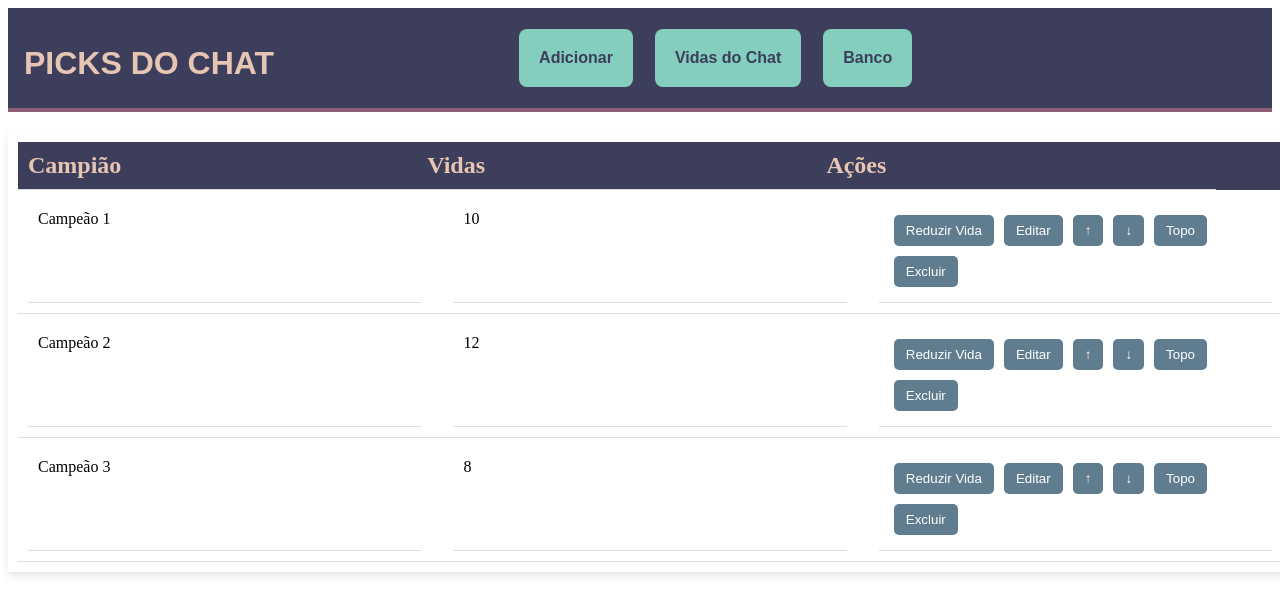
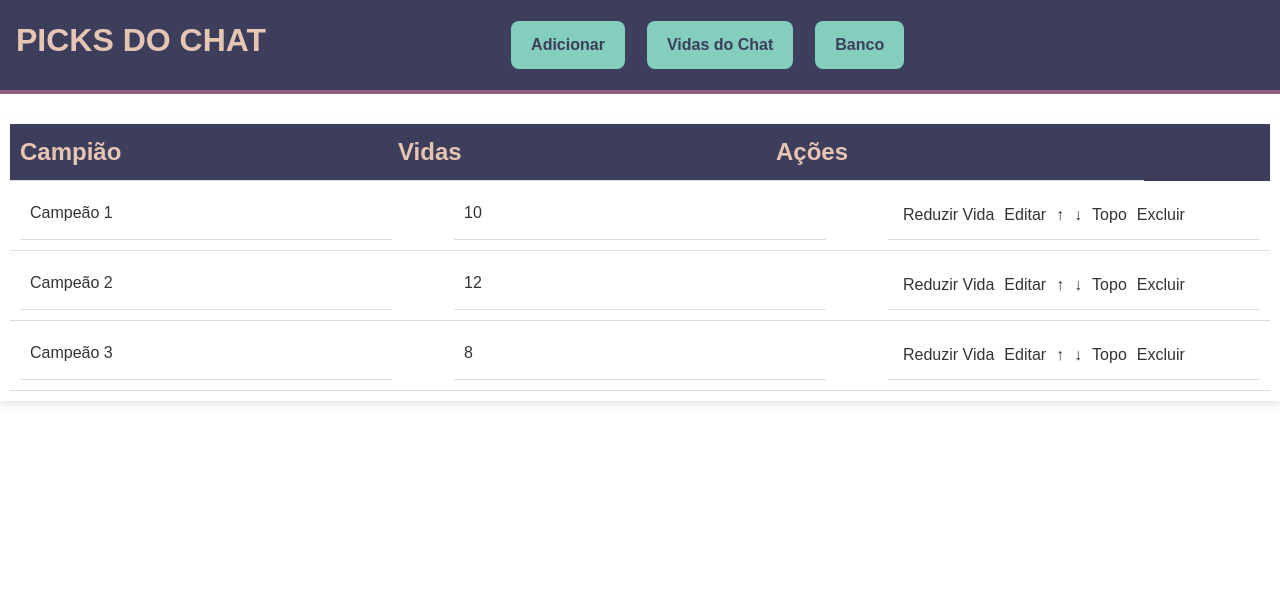
Before and after one commit to DanielDimas2002/Lista-de-Picks-Wally-Tauri, a React (Vite) app in the folder Lista de Picks Wally/: page / in a window 1280 px wide. Shown: the top 614 px of the page. Built offline with nearby package versions, Linux system fonts and the light colour scheme.

Commit message:
Aplicando reset CSS

```diff
--- a/Lista de Picks Wally/src/frontend/App.jsx
+++ b/Lista de Picks Wally/src/frontend/App.jsx
@@ -3,6 +3,7 @@
 import PopUp from "./componentes/PopUp";
 import TabelaPick from "./componentes/TabelaPick"; // Importando a TabelaPick
 import TabelaVida from "./componentes/TabelaVida"; // Importando a TabelaVida
+import "./resetCSS.css"
 import "./App.css";
 
 function App() {
--- /dev/null
+++ b/Lista de Picks Wally/src/frontend/resetCSS.css
@@ -0,0 +1,94 @@
+/* Reset CSS básico */
+
+/* 1. Remover margens e padding padrão */
+*,
+*::before,
+*::after {
+  margin: 0;
+  padding: 0;
+  box-sizing: border-box;
+}
+
+/* 2. Remover a decoração padrão de links */
+a {
+  text-decoration: none;
+  color: inherit;
+}
+
+/* 3. Definir uma fonte padrão para o corpo */
+body {
+  font-family: Arial, sans-serif; /* ou a fonte que preferir */
+  line-height: 1.5;
+  background-color: #fff;
+  color: #333;
+}
+
+/* 4. Remover o estilo de lista */
+ul,
+ol {
+  list-style: none;
+}
+
+/* 5. Ajustar tabelas */
+table {
+  border-collapse: collapse;
+  width: 100%;
+}
+
+th,
+td {
+  text-align: left;
+  padding: 8px;
+}
+
+/* 6. Garantir que botões, inputs, etc. não tenham estilo nativo */
+button,
+input,
+select,
+textarea {
+  font-family: inherit;
+  font-size: inherit;
+  color: inherit;
+  border: none;
+  outline: none;
+  background: none;
+  padding: 0;
+}
+
+/* 7. Remover bordas e formatação extra de formulários */
+input[type="checkbox"],
+input[type="radio"] {
+  margin: 0;
+  padding: 0;
+}
+
+/* 8. Definir que a caixa de texto (textarea) não tenha borda padrão */
+textarea {
+  resize: vertical;
+}
+
+/* 9. Corrigir a renderização de imagens */
+img {
+  display: block;
+  max-width: 100%;
+  height: auto;
+  border: 0;
+}
+
+/* 10. Garantir que o conteúdo de iframe se ajuste corretamente */
+iframe {
+  border: 0;
+  width: 100%;
+  height: 100%;
+}
+
+/* 11. Corrigir comportamento de links */
+a:focus,
+button:focus {
+  outline: none;
+}
+
+/* 12. Garantir uma boa experiência de navegação com teclado */
+:focus {
+  outline: 2px solid #5f7d8e; /* ou qualquer cor que preferir */
+}
```
